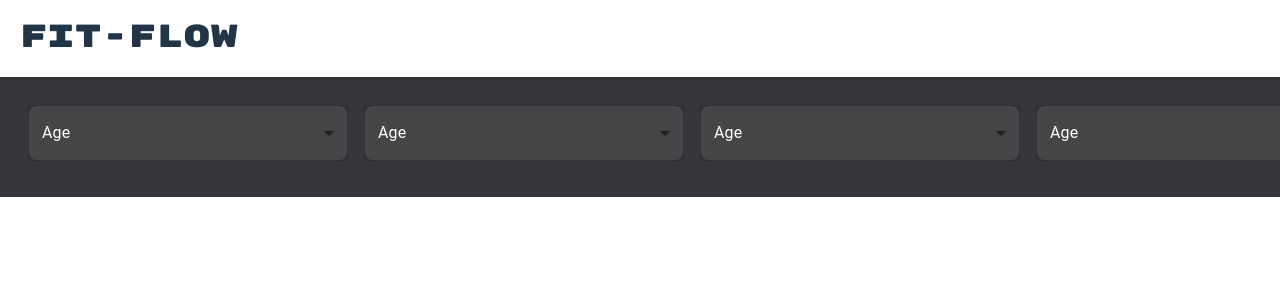
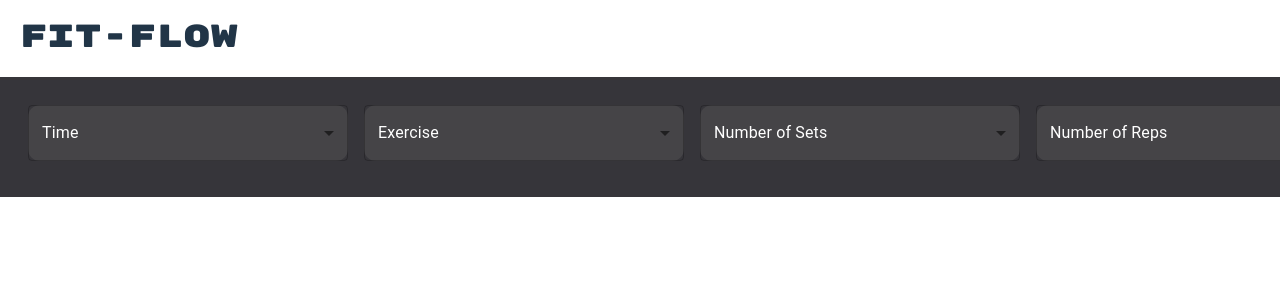
Before and after one commit to channacy/FitFlow.io, a React (Vite) app in the folder flex-flow/: page / in a window 1280 px wide. Shown: the top 300 px of the page. Built offline with nearby package versions, Linux system fonts and the light colour scheme.

Commit message:
layout changes

```diff
--- a/flex-flow/src/App.jsx
+++ b/flex-flow/src/App.jsx
@@ -1,5 +1,5 @@
 import { useState } from 'react'
-import Input from './Components/Input';
+import Input from './components/Input';
 
 
 
@@ -13,10 +13,10 @@ const App = () => {
       <div>
         <h1 className="header">Fit-Flow</h1>
         <div className="inputContainer">
-          <Input />
-          <Input />
-          <Input />
-          <Input />
+          <Input label="Time"/>
+          <Input label="Exercise"/>
+          <Input label="Number of Sets"/>
+          <Input label="Number of Reps"/>
           <button id="startBtn">Start Exercise</button>
         </div>
 
--- a/flex-flow/src/components/Input.jsx
+++ b/flex-flow/src/components/Input.jsx
@@ -1,11 +1,8 @@
-import * as React from 'react';
-import InputLabel from '@mui/material/InputLabel';
-import MenuItem from '@mui/material/MenuItem';
-import FormHelperText from '@mui/material/FormHelperText';
-import FormControl from '@mui/material/FormControl';
-import Select from '@mui/material/Select';
+import React from 'react';
+import { FormControl, InputLabel, Select, MenuItem } from '@mui/material';
 
-export default function Input() {
+const Input = (props) => {
+  const { label } = props;
   const [age, setAge] = React.useState('');
 
   const handleChange = (event) => {
@@ -14,13 +11,15 @@ export default function Input() {
 
   return (
     <div>
-      <FormControl sx={{ m: 1, width: '320px', backgroundColor: "#454447",  borderRadius: 3}}>
-        <InputLabel sx={{ color: 'white' }} id="demo-simple-select-helper-label">Age</InputLabel>
+      <FormControl sx={{ m: 1, width: '320px', backgroundColor: '#454447', borderRadius: 3 }}>
+        <InputLabel sx={{ color: 'white' }} id="demo-simple-select-helper-label">
+          {label}
+        </InputLabel>
         <Select
           labelId="demo-simple-select-helper-label"
           id="demo-simple-select-helper"
           value={age}
-          label="Age"
+          label={label}
           sx={{ color: 'white' }}
           onChange={handleChange}
         >
@@ -32,7 +31,8 @@ export default function Input() {
           <MenuItem value={30}>Thirty</MenuItem>
         </Select>
       </FormControl>
-
     </div>
   );
-}
+};
+
+export default Input;
```
